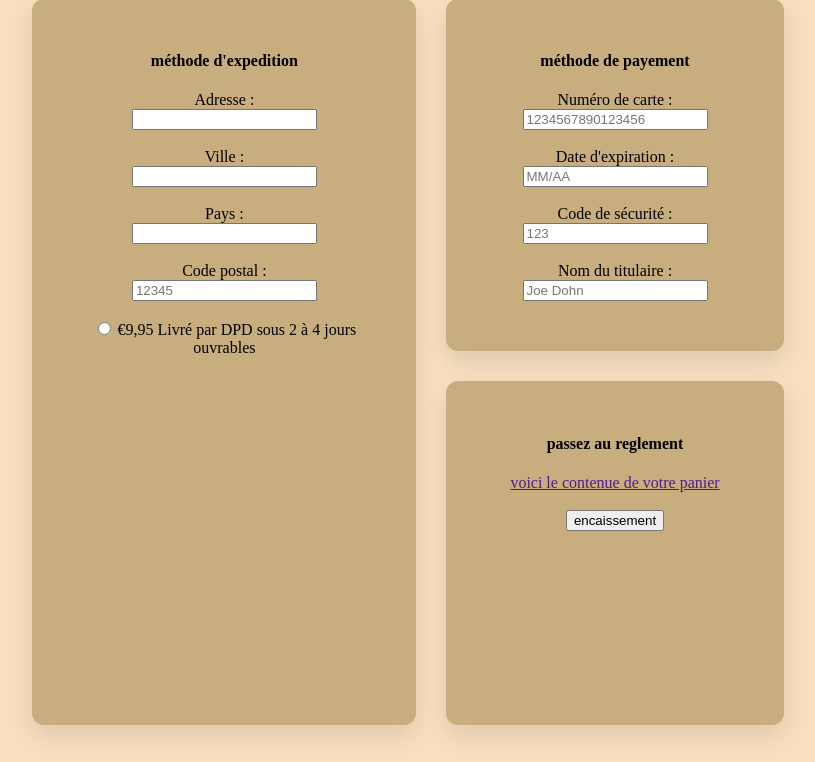
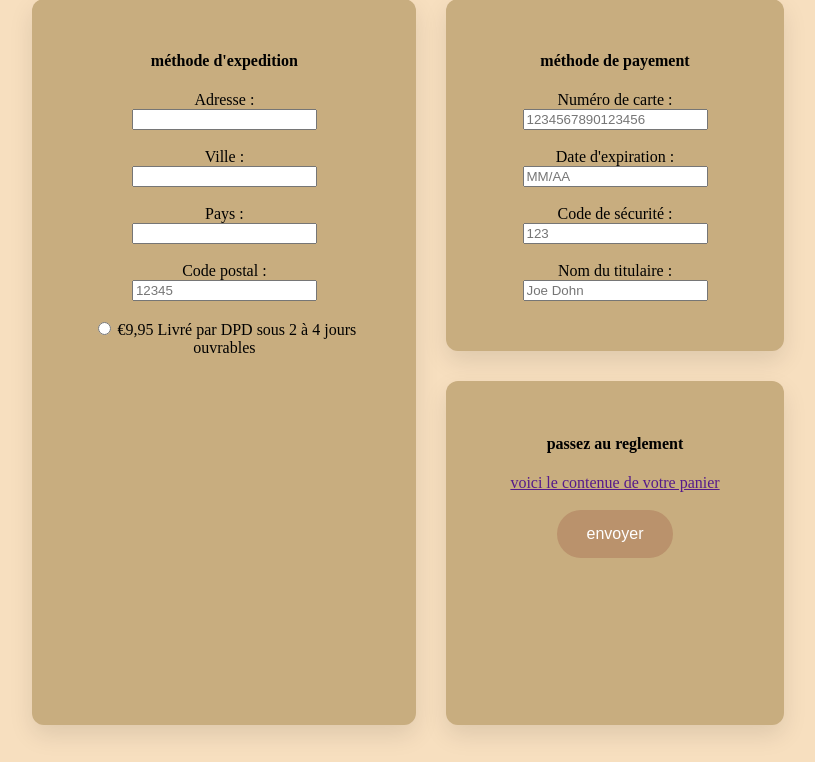
Before and after one commit to Yann336/Projet-transversale-web, a PHP site: page /views/pages/achat.php in a window 1280 px wide. Shown: the part 38-800 px from the top of the page, without its empty margins (264-1079 px from the left). Run offline with PHP 8.4, Linux system fonts and the light colour scheme.

Commit message:
mise au point submit

```diff
--- a/assets/css/achat.css
+++ b/assets/css/achat.css
@@ -44,3 +44,17 @@ form {
     justify-content: center;
     align-items: center;
 }
+
+.submit_button {
+    padding: 15px 30px;
+    background-color: rgb(186, 146, 108);
+    color: white;
+    border: none;
+    border-radius: 40px;
+    font-size: 16px;
+    cursor: pointer;
+}
+
+.submit_button:hover {
+    color: rgb(83, 39, 23);
+}
--- a/views/pages/SAV.php
+++ b/views/pages/SAV.php
@@ -19,7 +19,7 @@
             <label for="email"><strong>Numéro commande:</strong></label><br>
             <input type="email" placeholder="N° commande" id="email" name="email" required><br><br>
 
-            <input class="submit_button" type="submit" value="prendre rendez vous">
+            <input class="submit_button" type="submit" value="envoyer">
         </form>
     </div>
 </body>
--- a/views/pages/achat.php
+++ b/views/pages/achat.php
@@ -53,7 +53,7 @@
                 <div class="payment">
                     <h4><strong>passez au reglement</strong></h4>
                     <a href="">voici le contenue de votre panier</a> <br> <br>
-                    <button>encaissement</button>
+                    <input class="submit_button" type="submit" value="envoyer">
                 </div>
             </div>
         </form>
```
